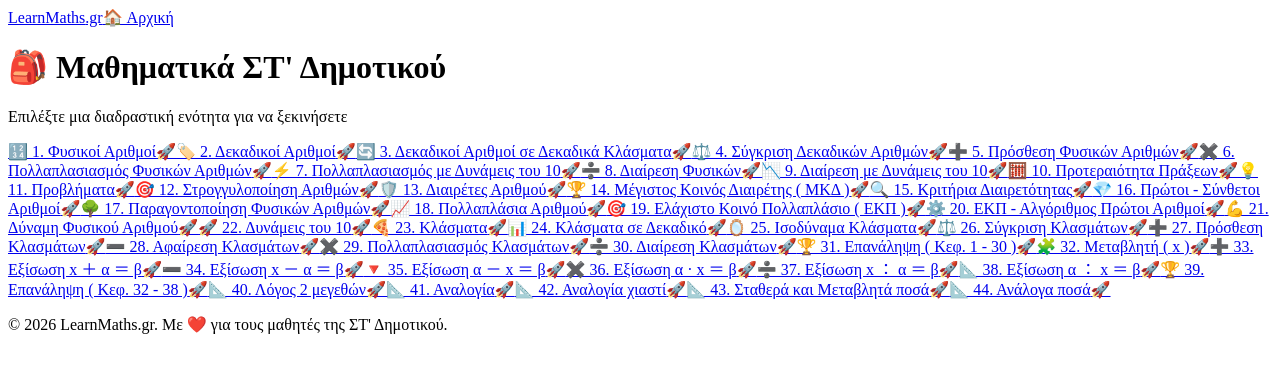
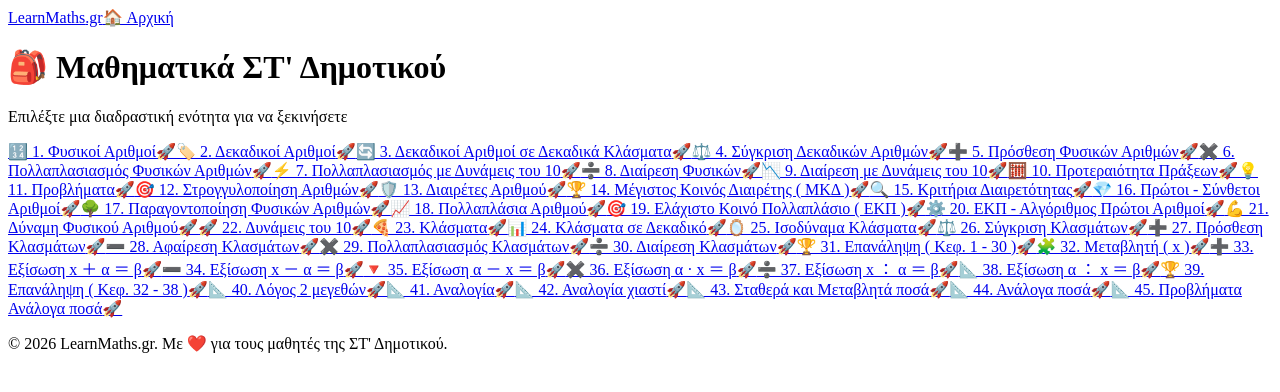
Before and after one commit to gkrimpas-lab/learn-maths-2026, a Next.js app: page /st-dimotikou in a window 1280 px wide. Shown: the top 392 px of the page. Built offline with nearby package versions, Linux system fonts and the light colour scheme.

Commit message:
Add new entry for '45. Προβλήματα Ανάλογα ποσά'

```diff
--- a/pages/st-dimotikou/index.js
+++ b/pages/st-dimotikou/index.js
@@ -48,7 +48,8 @@ export default function STDimotikouMenu() {
     { id: '41-analogia', label: '📐 41. Αναλογία', href: '/st-dimotikou/41-analogia' },
     { id: '42-analogia-xiasti', label: '📐 42. Αναλογία χιαστί', href: '/st-dimotikou/42-analogia-xiasti' },
     { id: '43-posa', label: '📐 43. Σταθερά και Μεταβλητά ποσά', href: '/st-dimotikou/43-posa' },
-    { id: '44-analoga-posa', label: '📐 44. Ανάλογα ποσά', href: '/st-dimotikou/44-analoga-posa' }
+    { id: '44-analoga-posa', label: '📐 44. Ανάλογα ποσά', href: '/st-dimotikou/44-analoga-posa' },
+    { id: '45-problem-analoga-posa', label: '📐 45. Προβλήματα Ανάλογα ποσά', href: '/st-dimotikou/45-problem-analoga-posa' }
   ];
 
   return (
```
